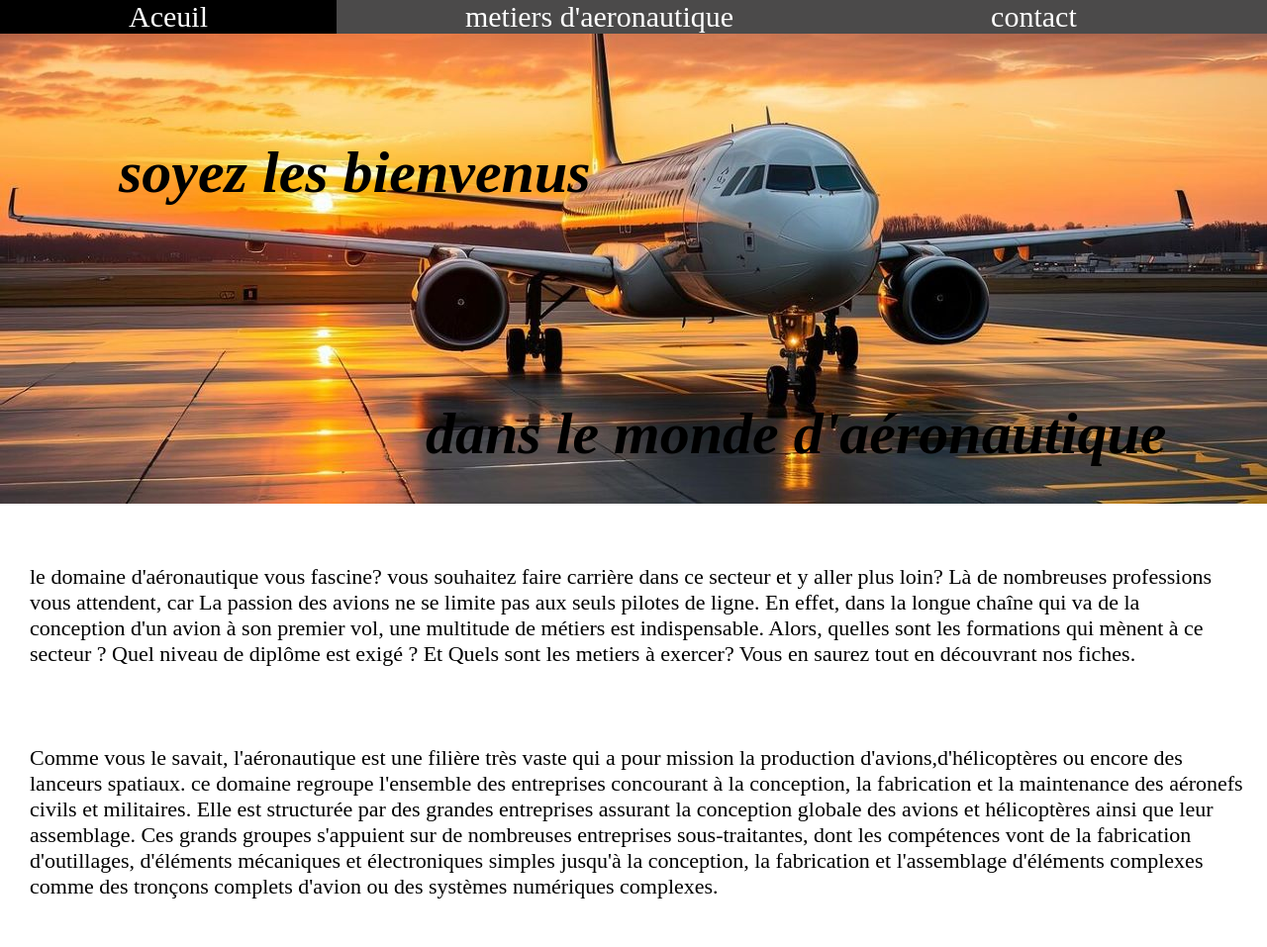
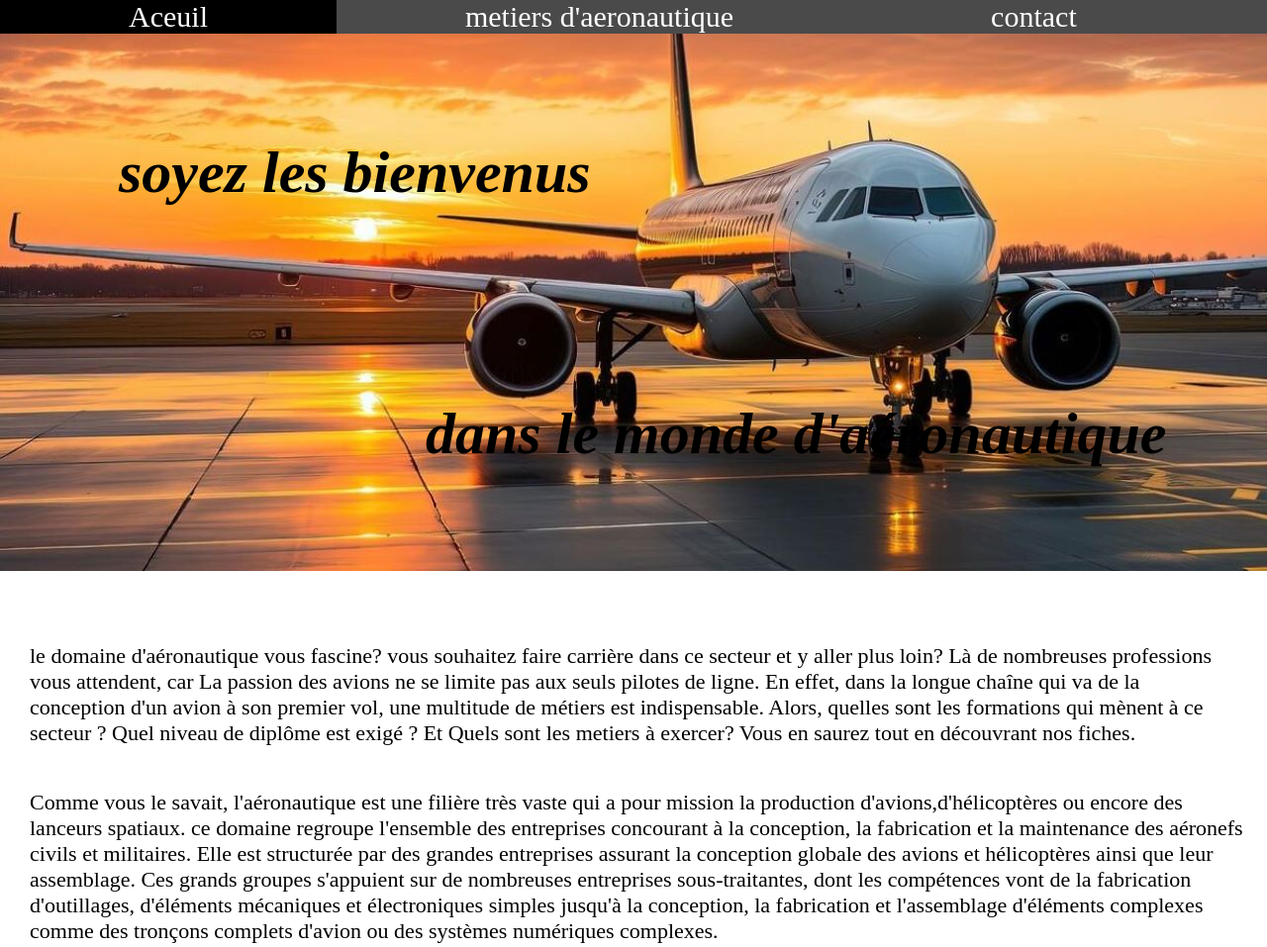
Before and after one commit to nour88x/nour88x.github.io, a plain HTML site: page index.html in a window 1280 px wide. Shown: the top 957 px of the page at 99% size. Drawn offline with Linux system fonts and the light colour scheme.

Commit message:
Add files via upload

```diff
--- a/index.html
+++ b/index.html
@@ -4,7 +4,7 @@
         <style>
             body {
                 margin:0px;
-                background-image: url('nv1.jpg');
+                background-image: url('nv3.jpg');
                 background-repeat:no-repeat ;
             }
 
@@ -50,7 +50,7 @@
          }
          div.set{
             font-size: 22px;
-            top:570px;
+            top:650px;
             left:10px;
             margin-right: 20px;
             margin-left: 20px;
@@ -60,7 +60,7 @@
          }
          div.net{
             font-size: 22px;
-            top:550px;
+            top:595px;
             left:10px;
             margin-right: 20px;
             margin-left: 20px;
```
Also changed, not shown: contact.html (+2 -2 lines), nv3.jpg (added).
